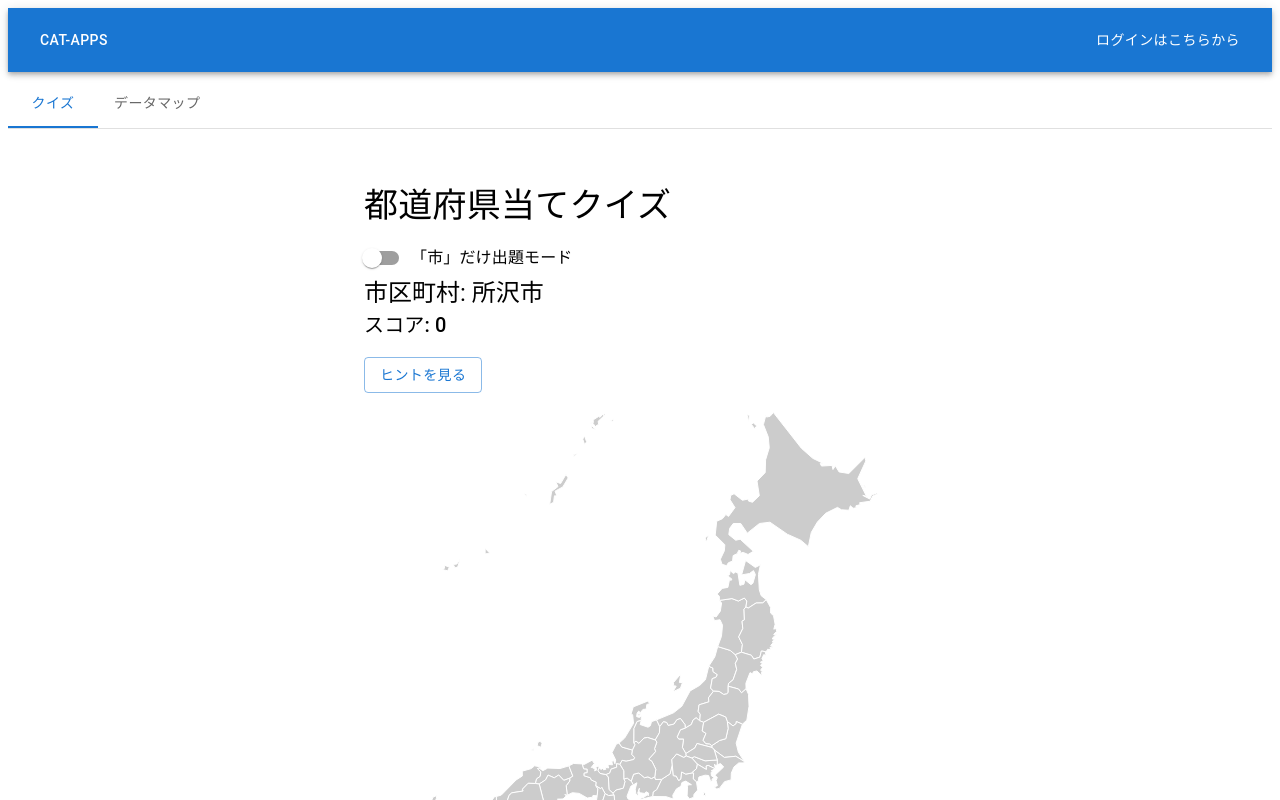
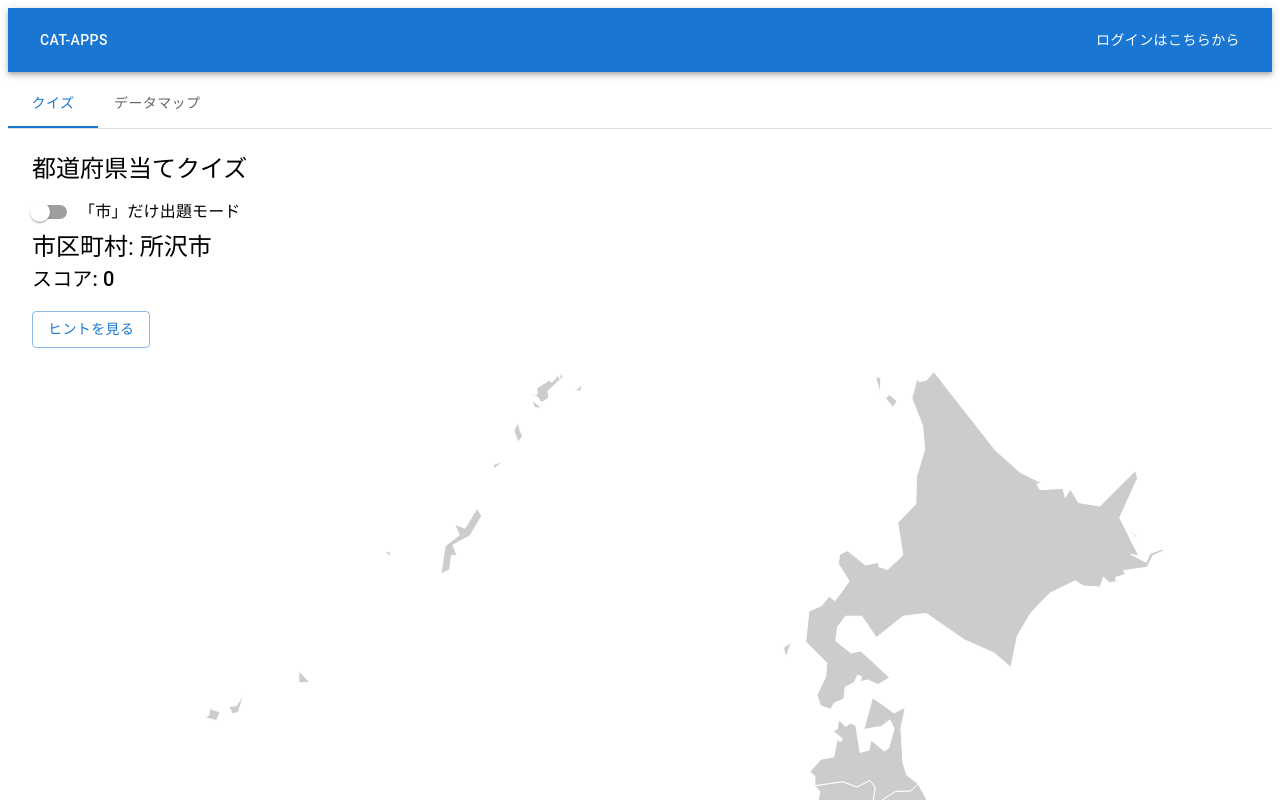
Before and after one commit to ringo9971/cat-apps, a React (Vite) app: page /prefecture-quiz in a window 1280 px wide. Shown: the top 800 px of the page. Built offline with nearby package versions, Linux system fonts and the light colour scheme; no server answers.

Commit message:
:lipstick: クイズの UI 修正

```diff
--- a/src/features/prefecture-quiz/components/PrefectureQuiz.tsx
+++ b/src/features/prefecture-quiz/components/PrefectureQuiz.tsx
@@ -31,9 +31,8 @@ export const PrefectureQuiz = () => {
   }
 
   return (
-    <Container maxWidth="sm">
-      <Box sx={{ my: 4 }}>
-        <Typography variant="h4" component="h1" gutterBottom>
+    <Box>
+      <Typography variant="h5" component="h2" gutterBottom>
         都道府県当てクイズ
       </Typography>
       <FormControlLabel
@@ -88,6 +87,5 @@ export const PrefectureQuiz = () => {
         </Typography>
       )}
     </Box>
-    </Container>
   );
 };
```
Lines whose indentation alone changed are shown as unchanged.
